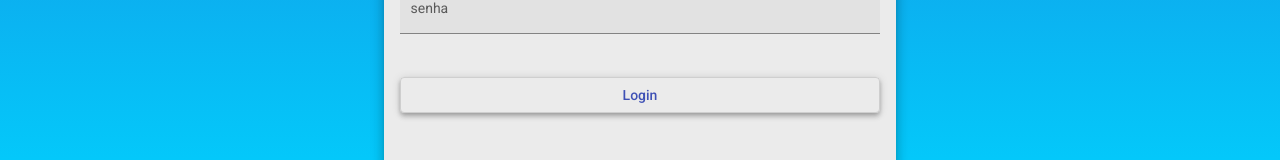
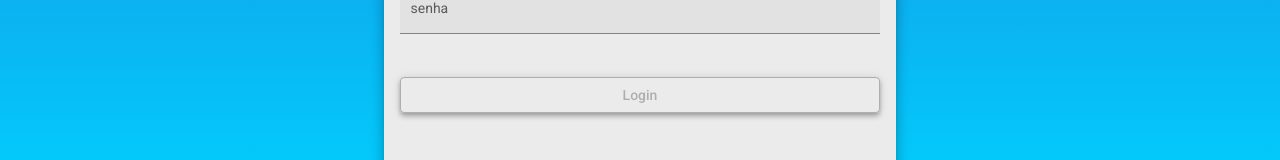
Before and after one commit to josevs/helpdesk-front, an Angular app: page /login in a window 1280 px wide. Shown: the part 558-718 px from the top of the page. Built offline with nearby package versions, Linux system fonts and the light colour scheme.

Commit message:
Validação formulário LOGIN

```diff
--- a/src/app/components/login/login.component.html
+++ b/src/app/components/login/login.component.html
@@ -5,15 +5,31 @@
         <img src="assets/img/login-image.svg" alt="Help Desk - Dicas de um DEV">
         <mat-form-field class="full-width" appearance="fill">
           <mat-label>Email</mat-label>
-          <input matInput placeholder="Ex. fulano@mail.com" >
+          <input
+          [formControl]="email"
+          required
+          [(ngModel)]="creds.email"
+          name="email"
+          matInput
+          placeholder="Ex. fulano@mail.com" >
         </mat-form-field>
 
         <mat-form-field class="full-width" appearance="fill">
             <mat-label>senha</mat-label>
-            <input type="password" matInput placeholder="Ex. 1223" >
+            <input
+            [formControl]="senha"
+            [(ngModel)]=creds.senha
+            name="senha"
+            type="password"
+            matInput
+            placeholder="Ex. 1223" >
         </mat-form-field>
 
-        <button mat-stroked-button class="full-width mat-elevation-z4" color="primary">Login</button>
+        <button
+        mat-stroked-button
+        [disabled]="!validaCampos()"
+        class="full-width mat-elevation-z4"
+        color="primary">Login</button>
 
     </form>
 </div>
--- a/src/app/components/login/login.component.ts
+++ b/src/app/components/login/login.component.ts
@@ -1,4 +1,6 @@
 import { Component, OnInit } from '@angular/core';
+import { FormControl, Validators } from '@angular/forms';
+import { Credenciais } from 'src/app/models/credenciais';
 
 @Component({
   selector: 'app-login',
@@ -7,7 +9,25 @@
 })
 export class LoginComponent implements OnInit {
 
+  creds: Credenciais = {
+    email: '',
+    senha: '',
+  }
+
+  email = new FormControl(null, Validators.email);
+  senha = new FormControl(null, Validators.minLength(3));
+
+  //desabilitar = true;
+
   constructor() { }
+
+  validaCampos(): boolean{
+    if(this.email.valid && this.senha.valid){
+      return true;
+    } else {
+      return false;
+    }
+  }
 
   ngOnInit(): void {
   }
--- /dev/null
+++ b/src/app/models/credenciais.ts
@@ -0,0 +1,4 @@
+export interface Credenciais {
+    email: string;
+    senha: string;
+}
```
